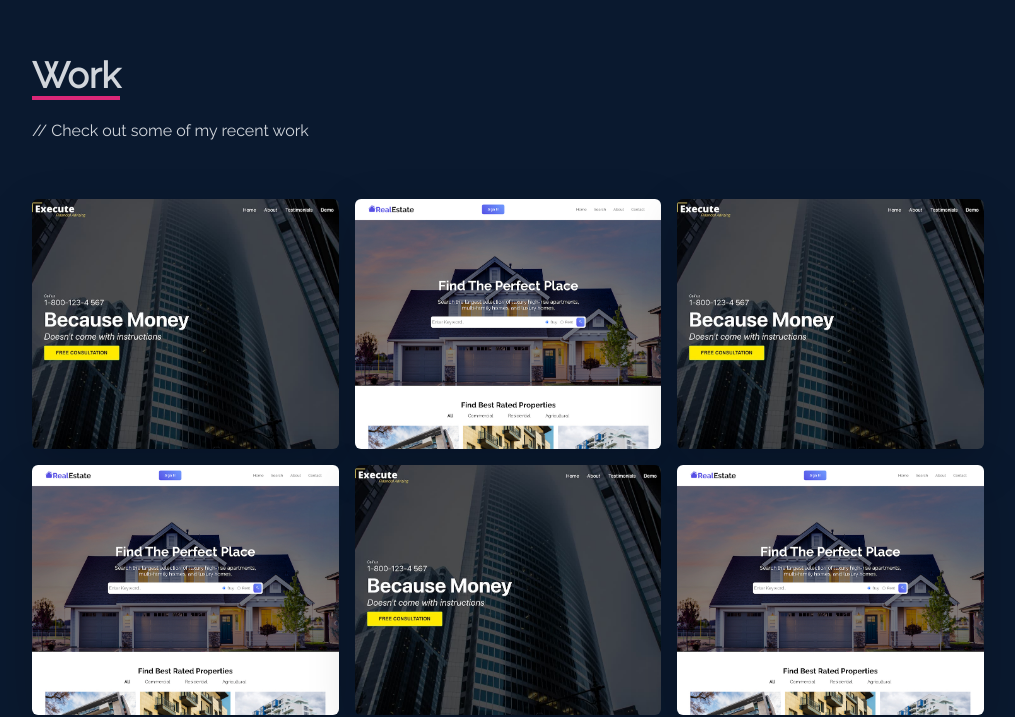
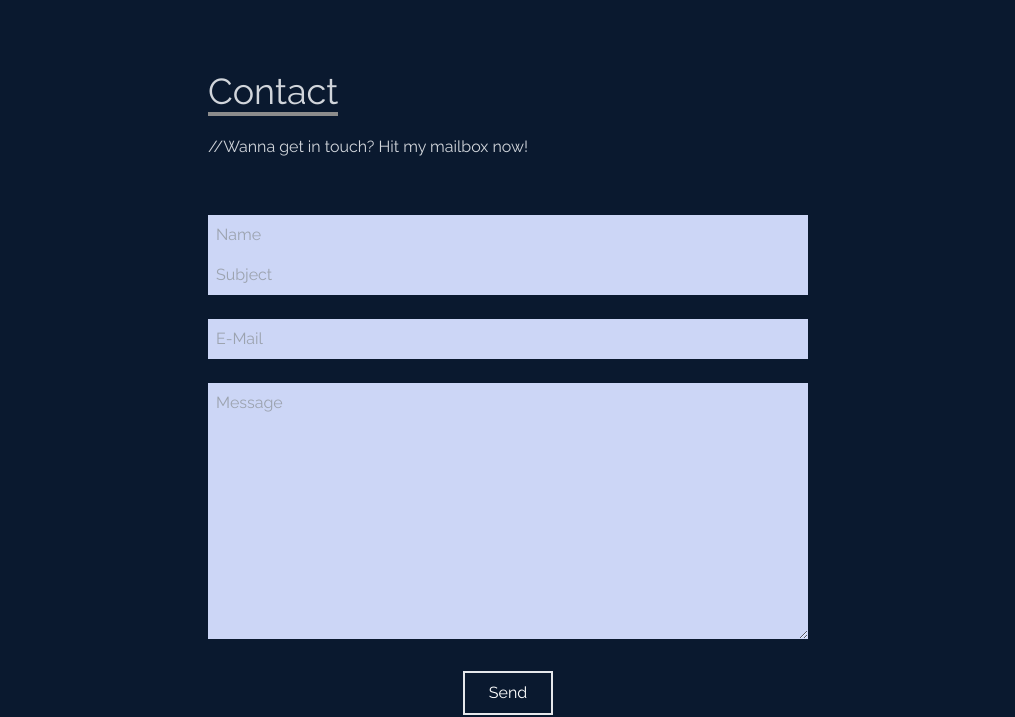
Before and after one commit to kaushalrijal/new-portfolio, a React (Create React App) app: page / in a window 1280 px wide. Shown: the part 2391-3108 px from the top of the page, without its empty margins (132-1147 px from the left). Built offline with nearby package versions, Linux system fonts and the light colour scheme; the HTML template or start-up script is replaced by a standard one.

Commit message:
Update App.js

```diff
--- a/src/App.js
+++ b/src/App.js
@@ -3,7 +3,6 @@ import Home from './components/Home';
 import Navbar from './components/Navbar';
 import About from './components/About';
 import Skills from './components/Skills';
-import Work from './components/Work';
 import Contact from './components/Contact';
 
 function App() {
@@ -13,7 +12,6 @@ function App() {
       <Home />
       <About />
       <Skills />
-      <Work />
       <Contact />
     </React.Fragment>
   );
```
